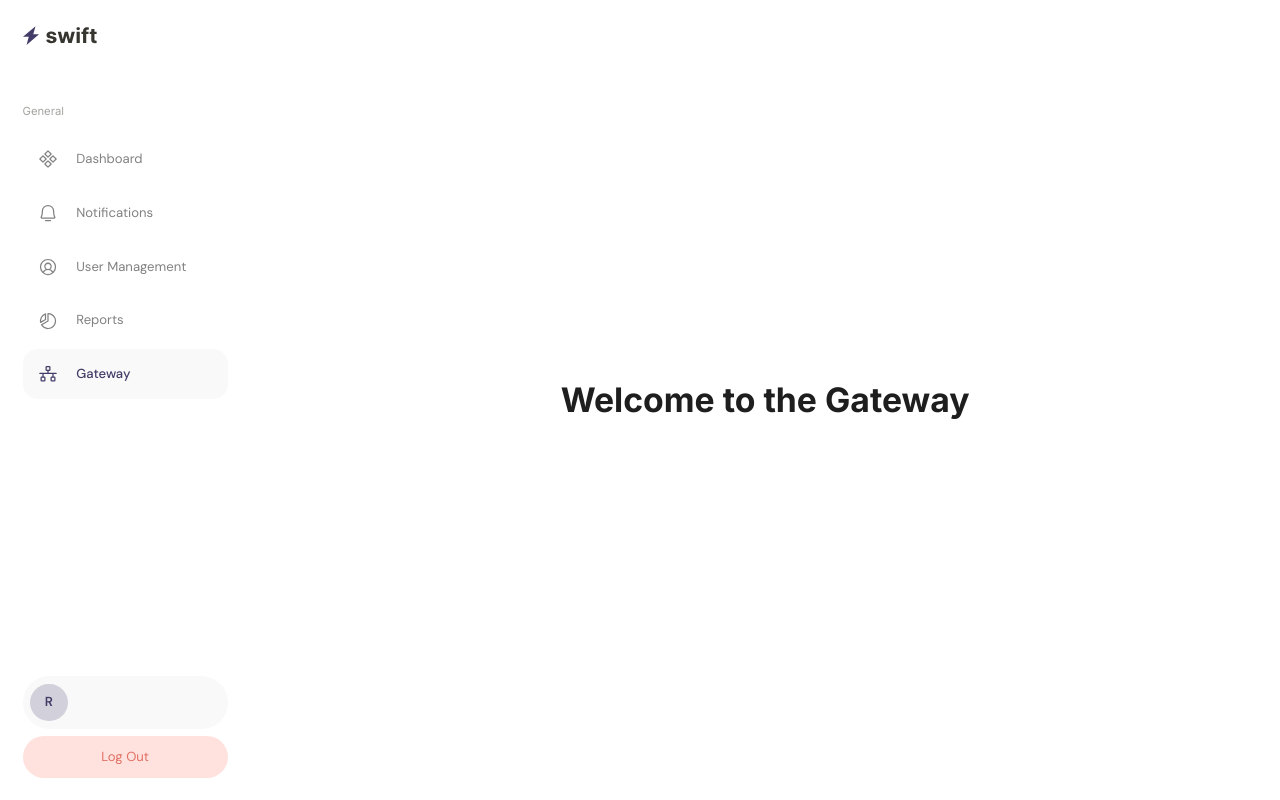
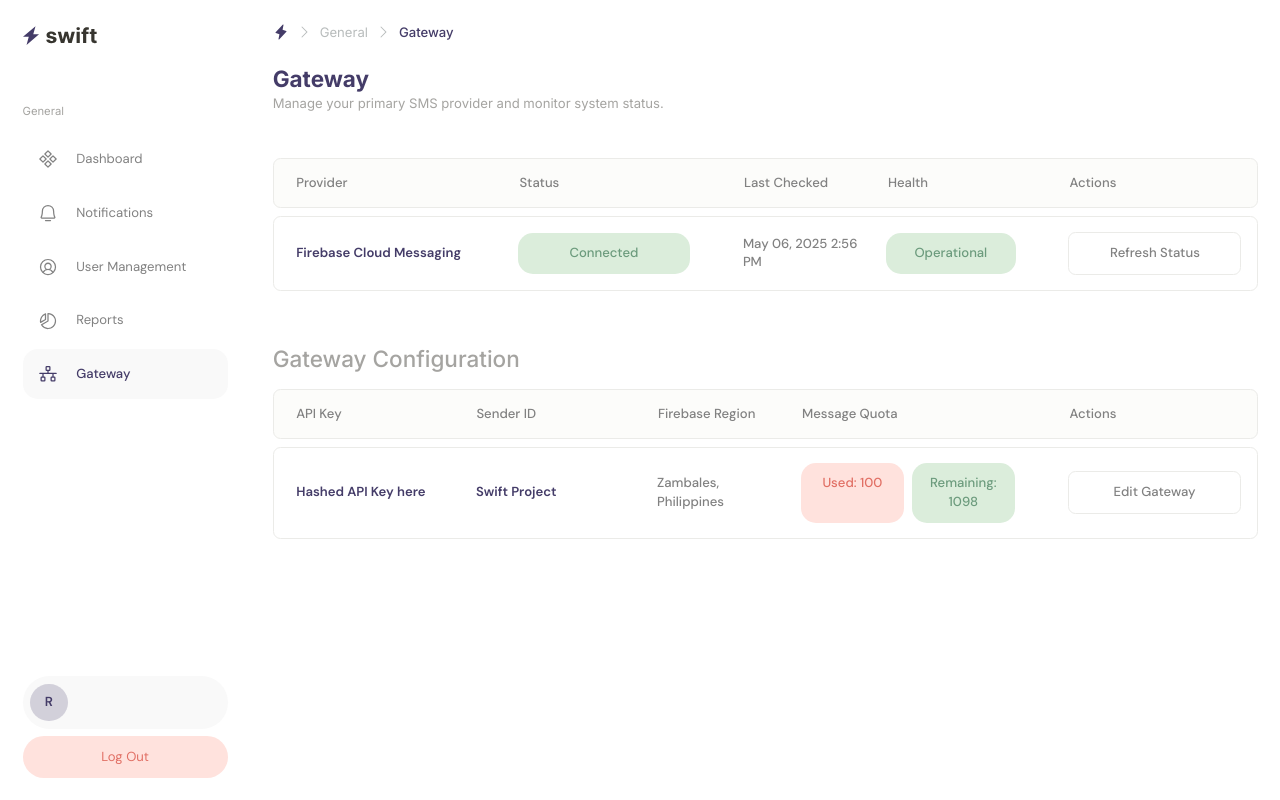
Before and after one commit to reesenuts/swift, a SvelteKit app: page /admin/gateway in a window 1280 px wide. Built offline with nearby package versions, Linux system fonts and the light colour scheme; no server answers; sample sign-in values are in the browser's storage.

Commit message:
gateway (frontend)

```diff
--- a/src/routes/admin/gateway/+page.svelte
+++ b/src/routes/admin/gateway/+page.svelte
@@ -1,7 +1,100 @@
-<div class="flex flex-row w-full">
-    <div class="w-full h-screen flex flex-col items-center justify-center">
-        <div class="flex flex-col items-center justify-center h-screen">
-            <h1 class="text-4xl font-bold text-[#1e1e1e]">Welcome to the Gateway</h1>
+<div class="w-full">
+    <div class="p-6 flex flex-col justify-between gap-6">
+      <!-- path -->
+      <div class="flex items-center gap-2">
+        <svg xmlns="http://www.w3.org/2000/svg" width="16" height="16" fill="#443C68" viewBox="0 0 256 256">
+          <path d="M213.85,125.46l-112,120a8,8,0,0,1-13.69-7l14.66-73.33L45.19,143.49a8,8,0,0,1-3-13l112-120a8,8,0,0,1,13.69,7L153.18,90.9l57.63,21.61a8,8,0,0,1,3,12.95Z"></path>
+        </svg>
+        <svg xmlns="http://www.w3.org/2000/svg" width="16" height="16" fill="#B8BCBC" viewBox="0 0 256 256">
+          <path d="M181.66,133.66l-80,80a8,8,0,0,1-11.32-11.32L164.69,128,90.34,53.66a8,8,0,0,1,11.32-11.32l80,80A8,8,0,0,1,181.66,133.66Z"></path>
+        </svg>
+        <h1 class="text-sm text-[#B8BCBC]">General</h1>
+        <svg xmlns="http://www.w3.org/2000/svg" width="16" height="16" fill="#B8BCBC" viewBox="0 0 256 256">
+          <path d="M181.66,133.66l-80,80a8,8,0,0,1-11.32-11.32L164.69,128,90.34,53.66a8,8,0,0,1,11.32-11.32l80,80A8,8,0,0,1,181.66,133.66Z"></path>
+        </svg>
+        <h1 class="text-sm text-[#443C68] font-medium">Gateway</h1>
+      </div>
+
+      <!-- headline -->
+      <div>
+        <h1 class="text-2xl font-bold text-[#443C68]">Gateway</h1>
+        <h1 class="text-sm text-[#A5A4A1]">
+            Manage your primary SMS provider and monitor system status.
+        </h1>
+      </div>
+    </div>
+
+    <!--  -->
+    <div class="p-6">
+      <!-- table head -->
+      <div class="w-full flex justify-between items-center bg-[#FCFCFA] p-4 rounded-lg gap-4 border-1 border-[#EBEBE8] mb-2">
+        <p class="text-sm text-[#818181] font-medium pl-2 w-[25%]">Provider</p>
+        <p class="text-sm text-[#818181] font-medium w-[20%]">Status</p>
+        <p class="text-sm text-[#818181] font-medium w-[15%] ml-10">Last Checked</p>
+        <p class="text-sm text-[#818181] font-medium w-[15%]">Health</p>
+        <p class="text-sm text-[#818181] font-medium w-[20%] ml-10">Actions</p>
+      </div>
+      <!-- table head -->
+      <div class="w-full flex justify-between items-center p-4 rounded-lg gap-4 border-1 border-[#EBEBE8] mb-2">
+        <!-- username -->
+        <div  class="text-sm text-[#818181] font-medium pl-2 w-[25%] flex items-center gap-4">
+            <p class="text-[#443C68] font-semibold">Firebase Cloud Messaging</p>
         </div>
+        <!-- message -->
+        <div class="text-sm text-[#6C9B7D] font-medium w-[20%] rounded-2xl bg-[#DBEDDB] p-3 text-center">
+            Connected
+        </div>
+        <!-- status -->
+        <div class="text-sm text-[#818181] font-medium w-[15%] ml-10">
+            May 06, 2025 2:56 PM
+        </div>
+        <!-- date sent -->
+        <div class="text-sm text-[#6C9B7D] font-medium w-[15%] rounded-2xl bg-[#DBEDDB] p-3 text-center">
+          Operational
+        </div>
+        <!-- recipeint -->
+        <button class="text-sm w-[20%] text-[#818181] border-1 ml-10 border-[#EBEBE8] font-medium p-3 rounded-lg flex items-center gap-2 justify-center cursor-pointer hover:bg-[#dcdcdc3f] transition duration-200 ease-in-out">
+          Refresh Status
+        </button>
+      </div>
+    </div>
+
+    <div class="p-6">
+      <!-- headline -->
+      <h1 class="text-2xl font-medium text-[#A5A4A1] mb-4">
+        Gateway Configuration
+      </h1>
+      <!-- table head -->
+      <div class="w-full flex justify-between items-center bg-[#FCFCFA] p-4 rounded-lg gap-4 border-1 border-[#EBEBE8] mb-2">
+        <p class="text-sm text-[#818181] font-medium pl-2 w-[20%]">API Key</p>
+        <p class="text-sm text-[#818181] font-medium w-[15%]">Sender ID</p>
+        <p class="text-sm text-[#818181] font-medium w-[15%] ml-10">Firebase Region</p>
+        <p class="text-sm text-[#818181] font-medium w-[25%]">Message Quota</p>
+        <p class="text-sm text-[#818181] font-medium w-[20%] ml-10">Actions</p>
+      </div>
+       <!-- table head -->
+       <div class="w-full flex justify-between items-center p-4 rounded-lg gap-4 border-1 border-[#EBEBE8] mb-2">
+        <!-- username -->
+        <div  class="text-sm text-[#818181] font-medium pl-2 w-[20%] flex items-center gap-4">
+            <p class="text-[#443C68] font-semibold">Hashed API Key here</p>
+        </div>
+        <!-- message -->
+        <p class="text-sm text-[#443C68] font-semibold w-[15%]">
+            Swift Project
+        </p>
+        <!-- status -->
+        <div class="text-sm text-[#818181] font-medium w-[15%] ml-10">
+            Zambales, Philippines
+        </div>
+        <!-- date sent -->
+        <div class="text-sm flex gap-2 font-medium w-[25%] text-center">
+          <div class="text-[#E16F64] bg-[#FFE2DD] p-3 rounded-2xl w-full">Used: 100</div>
+          <div class="text-[#6C9B7D] bg-[#DBEDDB] p-3 rounded-2xl w-full">Remaining: 1098</div>
+        </div>
+        <!-- recipeint -->
+        <button class="text-sm w-[20%] text-[#818181] border-1 ml-10 border-[#EBEBE8] font-medium p-3 rounded-lg flex items-center gap-2 justify-center cursor-pointer hover:bg-[#dcdcdc3f] transition duration-200 ease-in-out">
+          Edit Gateway
+        </button>
+      </div>
     </div>
 </div>
```
